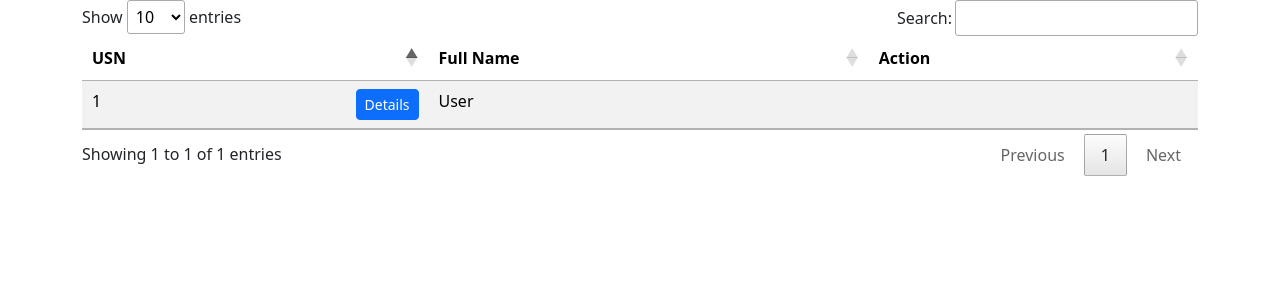
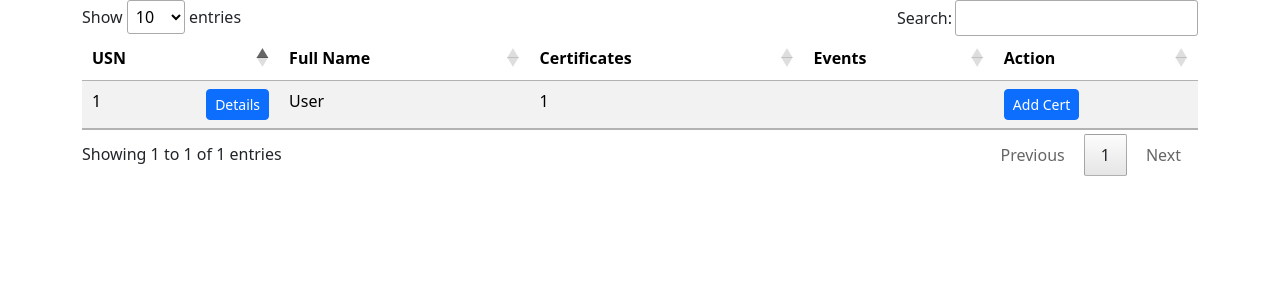
Before and after one commit to m1ch93l/ecert, a PHP site: page /admin/home in a window 1280 px wide. Shown: the part 56-356 px from the top of the page. Run offline with PHP 8.4, Linux system fonts and the light colour scheme; the visitor is signed in with stand-in values (Sample User, id 1); tables that the repository leaves empty or names only in its code hold one stand-in row (values such as "Sample post"); some libraries are stand-ins or nearby versions.

Commit message:
Create table and function for adding.

```diff
--- a/admin/home.php
+++ b/admin/home.php
@@ -19,6 +19,8 @@
                                 <tr>
                                     <th class="text-start">USN</th>
                                     <th class="text-start">Full Name</th>
+                                    <th class="text-start">Certificates</th>
+                                    <th>Events</th>
                                     <th>Action</th>
                                 </tr>
                             </thead>
@@ -32,20 +34,74 @@
                                         <td class="text-start">
                                             <div class="d-flex justify-content-between">
                                                 <?php echo $row["participant_id"]; ?>
-                                                <button type="button" class="btn btn-primary btn-sm" data-bs-toggle="collapse" data-bs-target="#<?php echo $row["id"]; ?>" aria-expanded="false" aria-controls="<?php echo $row["id"]; ?>">
+                                                <button type="button" class="btn btn-primary btn-sm" data-bs-toggle="collapse"
+                                                    data-bs-target="#<?php echo $row["id"]; ?>" aria-expanded="false"
+                                                    aria-controls="<?php echo $row["id"]; ?>">
                                                     Details
                                                 </button>
                                             </div>
                                         </td>
-                                        <td class="text-start"><?php echo $row["fullname"]; ?></td>
+                                        <td class="text-start text-capitalize"><?php echo $row["fullname"]; ?></td>
+                                        <td class="text-start">
+                                            <?php
+                                            $sql1   = "SELECT COUNT(*) as count FROM acquired_cert WHERE participant_id = '" . $row["id"] . "'";
+                                            $query1 = $conn->query($sql1);
+                                            $row1   = $query1->fetch_assoc();
+                                            echo $row1["count"];
+                                            ?>
+                                        </td>
                                         <td>
                                             <div class="collapse" id="<?php echo $row["id"]; ?>">
                                                 <div class="card card-body">
-                                                    <p>USN: <?php echo $row["participant_id"]; ?></p>
-                                                    <p>Full Name: <?php echo $row["fullname"]; ?></p>
-                                                    <p>Email: <?php echo $row["email"]; ?></p>
-                                                    <p>Phone: <?php echo $row["phone"]; ?></p>
-                                                    <p>Address: <?php echo $row["address"]; ?></p>
+                                                    <?php
+                                                    $sql1   = "SELECT * FROM acquired_cert JOIN certificate ON acquired_cert.certificate_id = certificate.id WHERE participant_id = '" . $row["id"] . "'";
+                                                    $query1 = $conn->query($sql1);
+                                                    while ($row1 = $query1->fetch_assoc()) {
+                                                        ?>
+                                                        <div><?=$row1["event"]; ?></div><br>
+                                                        <?php
+                                                    }
+                                                    ?>
+                                                </div>
+                                            </div>
+                                        </td>
+                                        <td>
+                                            <button type="button" class="btn btn-primary btn-sm" data-bs-toggle="modal" data-bs-target="#modal-<?php echo $row["id"]; ?>">Add Cert</button>
+                                            <div class="modal fade" id="modal-<?php echo $row["id"]; ?>" tabindex="-1" aria-labelledby="exampleModalLabel" aria-hidden="true">
+                                                <div class="modal-dialog">
+                                                    <div class="modal-content">
+                                                        <div class="modal-header">
+                                                            <h5 class="modal-title" id="exampleModalLabel">Modal title</h5>
+                                                            <button type="button" class="btn-close" data-bs-dismiss="modal" aria-label="Close"></button>
+                                                        </div>
+                                                        <div class="modal-body">
+                                                            <form action="add-cert" method="post">
+                                                                <div class="mb-3">
+                                                                    <label for="participant_id" class="form-label">Participant ID</label>
+                                                                    <input type="hidden" class="form-control" id="participant_id" name="participant_id" value="<?php echo $row["id"]; ?>">
+                                                                </div>
+                                                                <div class="mb-3">
+                                                                    <label for="certificate_id" class="form-label">Certificate ID</label>
+                                                                    <input type="hidden" name="participant_id" value="<?php echo $row["id"]; ?>">
+                                                                    <select class="form-select" id="certificate_id" name="certificate_id">
+                                                                        <?php
+                                                                        $sql2 = "SELECT * FROM certificate";
+                                                                        $query2 = $conn->query($sql2);
+                                                                        while ($row2 = $query2->fetch_assoc()) {
+                                                                            ?>
+                                                                            <option value="<?php echo $row2["id"]; ?>"><?php echo $row2["event"]; ?></option>
+                                                                            <?php
+                                                                        }
+                                                                        ?>
+                                                                    </select>
+                                                                </div>
+                                                                <button type="submit" class="btn btn-primary">Add</button>
+                                                            </form>
+                                                        </div>
+                                                        <div class="modal-footer">
+                                                            <button type="button" class="btn btn-secondary" data-bs-dismiss="modal">Close</button>
+                                                        </div>
+                                                    </div>
                                                 </div>
                                             </div>
                                         </td>
```
Also changed, not shown: admin/add-cert.php (added, +15 -0 lines).
